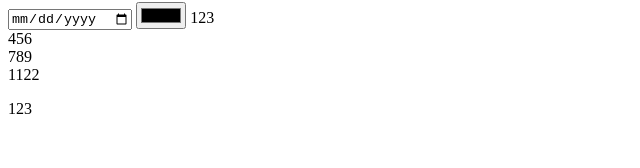
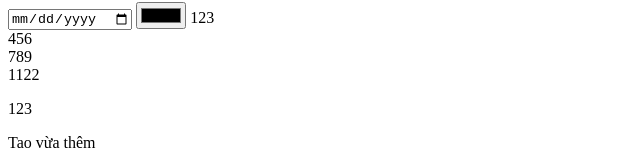
Before and after one commit to unicodepython123/S-Group, a plain HTML site: page index.html in a window 1280 px wide. Shown: the part 1031-1199 px from the top of the page, without its empty margins (0-640 px from the left). Before the commit the page ends 1165 px from the top, so only its background shows below. Drawn offline with Linux system fonts and the light colour scheme.

Commit message:
Vua them

```diff
--- a/index.html
+++ b/index.html
@@ -65,5 +65,6 @@
         - commit:
         - branch
     -->
+    <p>Tao vừa thêm</p>
 </body>
 </html>
```
